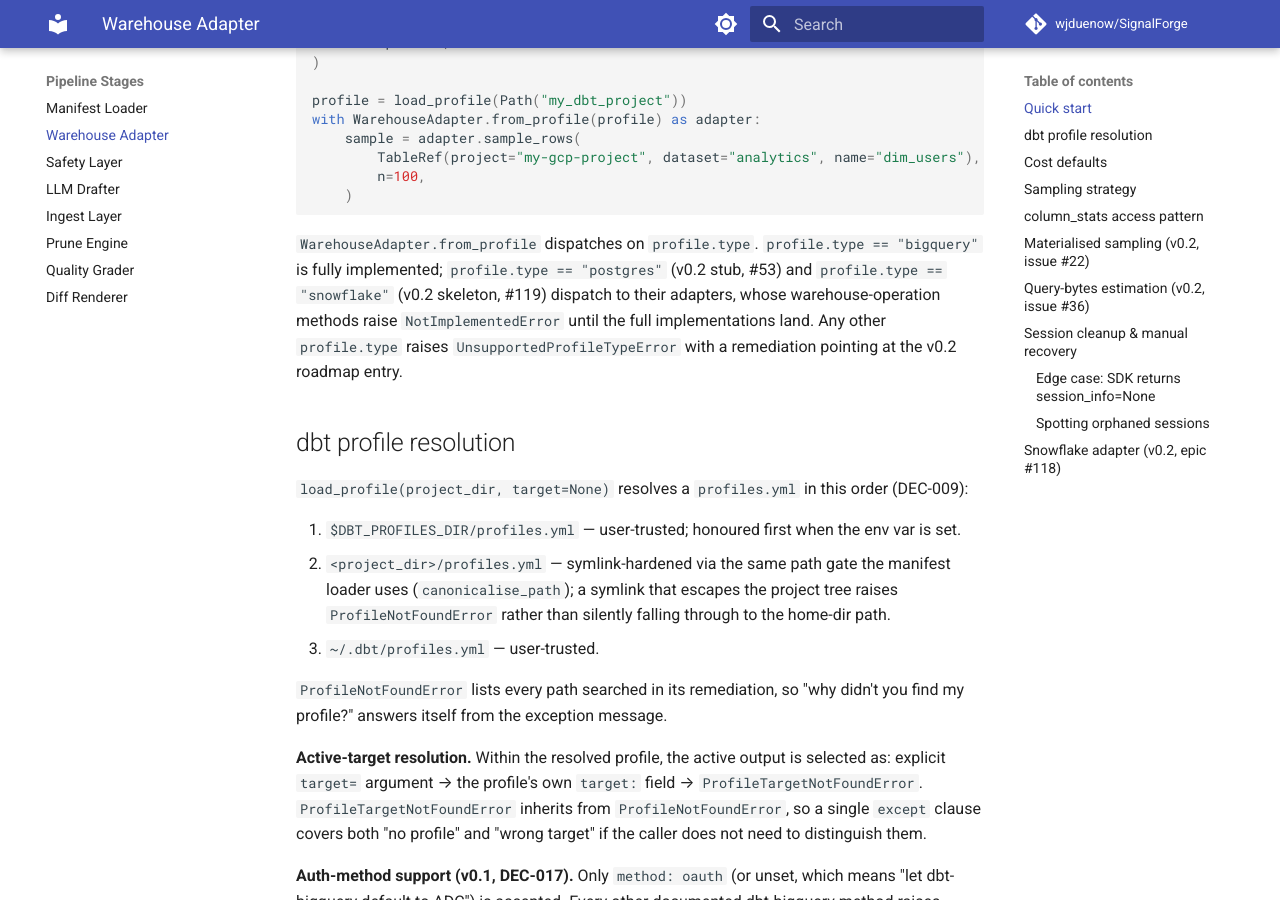
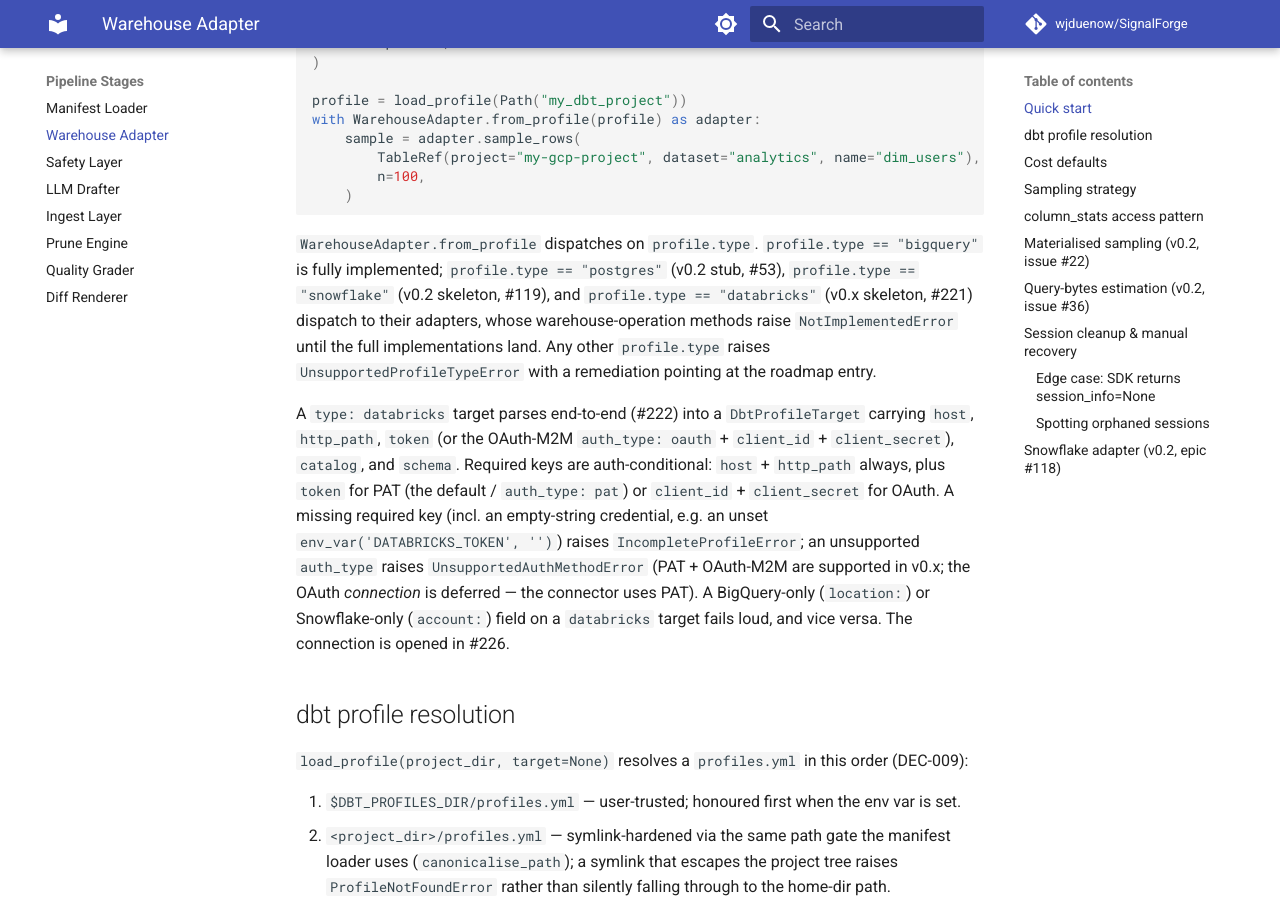
Before and after one commit to wjduenow/SignalForge, an MkDocs documentation site: the page built from docs/warehouse-adapter-ops.md, in a window 1280 px wide and 900 px high, scrolled down 1266 px. Built offline with MkDocs 1.6.1 and Material for MkDocs 9.7.7, drawn with Linux system fonts in a browser that asks for light colours; comment, search, counter and statistics services are not loaded; some of the changed text lies outside the part shown.

Commit message:
bd_1-scaffolding-4zs.5: Patterns & Memory — document the #222 Databricks profile arm
- warehouse-adapters.md: new 'Databricks arm (issue #222)' subsection under Unified DbtProfileTarget (conditional auth-keyed required-set, empty-string-as-missing credential check, shared connection-knob passthrough fields); update the #221 skeleton deferral note to point at the landed work
- warehouse-adapter-ops.md: document type:databricks profile parsing in the from_profile dispatch section + UnsupportedProfileTypeError row

```diff
--- a/docs/warehouse-adapter-ops.md
+++ b/docs/warehouse-adapter-ops.md
@@ -67,11 +67,25 @@ with WarehouseAdapter.from_profile(profile) as adapter:
 
 `WarehouseAdapter.from_profile` dispatches on `profile.type`.
 `profile.type == "bigquery"` is fully implemented; `profile.type ==
-"postgres"` (v0.2 stub, #53) and `profile.type == "snowflake"` (v0.2
-skeleton, #119) dispatch to their adapters, whose warehouse-operation
-methods raise `NotImplementedError` until the full implementations land.
+"postgres"` (v0.2 stub, #53), `profile.type == "snowflake"` (v0.2
+skeleton, #119), and `profile.type == "databricks"` (v0.x skeleton, #221)
+dispatch to their adapters, whose warehouse-operation methods raise
+`NotImplementedError` until the full implementations land.
 Any other `profile.type` raises `UnsupportedProfileTypeError` with a
-remediation pointing at the v0.2 roadmap entry.
+remediation pointing at the roadmap entry.
+
+A `type: databricks` target parses end-to-end (#222) into a
+`DbtProfileTarget` carrying `host`, `http_path`, `token` (or the OAuth-M2M
+`auth_type: oauth` + `client_id` + `client_secret`), `catalog`, and
+`schema`. Required keys are auth-conditional: `host` + `http_path` always,
+plus `token` for PAT (the default / `auth_type: pat`) or
+`client_id` + `client_secret` for OAuth. A missing required key (incl. an
+empty-string credential, e.g. an unset `env_var('DATABRICKS_TOKEN', '')`)
+raises `IncompleteProfileError`; an unsupported `auth_type` raises
+`UnsupportedAuthMethodError` (PAT + OAuth-M2M are supported in v0.x; the
+OAuth *connection* is deferred — the connector uses PAT). A BigQuery-only
+(`location:`) or Snowflake-only (`account:`) field on a `databricks`
+target fails loud, and vice versa. The connection is opened in #226.
 
 ## dbt profile resolution
 
@@ -783,7 +797,7 @@ on a `↳ Remediation:` line by `__str__`.
 | ---------------------------------------- | -------------------------------------------------------------------------------------------------------- | ---------------------------------------------------- | ----------------------------------------------------------------------------------------------- |
 | `WarehouseError`                         | Base class; never raised directly.                                                                       | `message`, `remediation`                             | _(no remediation set — base class)_                                                             |
 | `WarehouseAuthError`                     | Wraps `google.auth.exceptions.DefaultCredentialsError` / `RefreshError`.                                 | `message`                                            | Run `gcloud auth application-default login` to set up ADC.                                      |
-| `UnsupportedProfileTypeError`            | dbt profile's `type` is not `"bigquery"`, `"postgres"`, or `"snowflake"`.                                 | `profile_type`                                       | `bigquery` is fully implemented; `postgres`/`snowflake` dispatch to v0.2 stub/skeleton adapters (warehouse ops raise `NotImplementedError`). Other types are unsupported.  |
+| `UnsupportedProfileTypeError`            | dbt profile's `type` is not `"bigquery"`, `"postgres"`, `"snowflake"`, or `"databricks"`.                 | `profile_type`                                       | `bigquery` is fully implemented; `postgres`/`snowflake`/`databricks` dispatch to v0.x stub/skeleton adapters (warehouse ops raise `NotImplementedError`). Other types are unsupported.  |
 | `UnsupportedAuthMethodError`             | dbt profile's `method` is not `"oauth"` (or unset).                                                      | `method`                                             | v0.1 supports `method: oauth` (or unset) only; run `gcloud auth application-default login`.     |
 | `ProfileNotFoundError`                   | None of the three search paths yielded a `profiles.yml` (or the project file is missing/malformed).      | `searched_paths`                                     | Create a `profiles.yml` at one of the searched paths, or set `DBT_PROFILES_DIR`.                |
 | `ProfileTargetNotFoundError`             | The profile resolved but the requested `target` is missing. Inherits `ProfileNotFoundError`.             | `profile_name`, `target`, `searched_paths`           | Add the target to `profiles.yml`, or pass an explicit `target=` that exists in the profile.     |
```
Also changed, not shown: .claude/rules/warehouse-adapters.md (+10 -1 lines).
